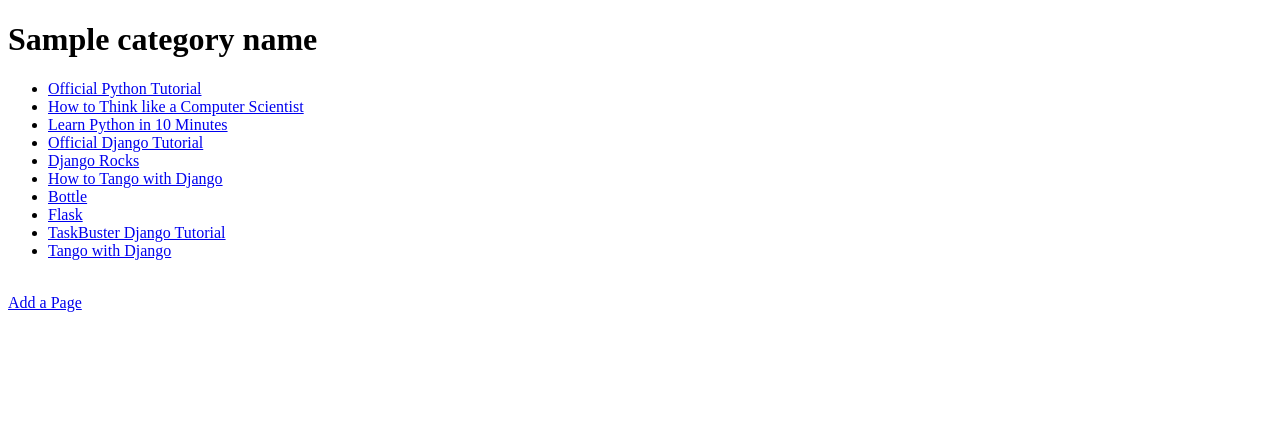
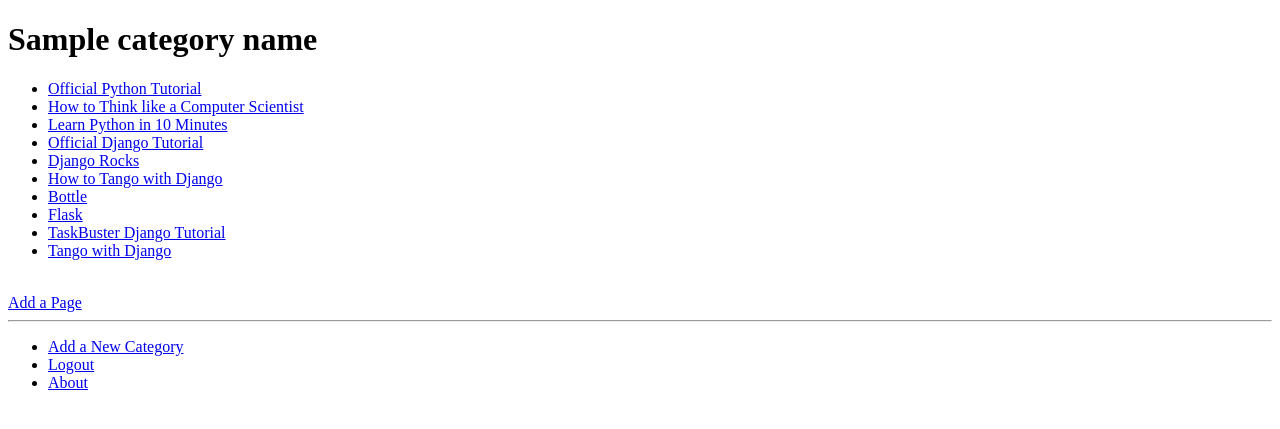
Before and after one commit to loc-trinh/Rango, a Django app: template templates/Rango/category.html in a window 1280 px wide. Shown: the top 429 px of the page. Run offline with Django 3.2, Linux system fonts and the light colour scheme; a user stored in the database is signed in; data comes from the database, SQL or seed files in the repository; both versions use the stored data as it was after the commit; the template is opened without the code that fills it: values that come from a table or form of the project are taken from there, most other values are stand-ins (such as "Sample title", 1, 10 or a date in 2020).

Commit message:
Working on refactoring templates.

```diff
--- /dev/null
+++ b/templates/Rango/base.html
@@ -0,0 +1,25 @@
+<!DOCTYPE html>
+<html lang="en">
+<head>
+    <meta charset="UTF-8">
+    <title>{% block title %} Rango {% endblock title %}</title>
+</head>
+<body>
+    <div>
+        {% block body_block %}{% endblock body_block%}
+    </div>
+    <hr>
+    <div>
+        <ul>
+        {% if user.is_authenticated %}
+            <li><a href="{% url 'add_category' %}">Add a New Category</a></li>
+            <li><a href="{% url 'about' %}">Logout</a></li>
+        {% else %}
+            <li><a href="{% url 'register' %}">Register Here</a></li>
+            <li><a href="{% url 'login' %}">Login</a></li>
+        {% endif %}
+            <li><a href="{% url 'about' %}]/">About</a></li>
+        </ul>
+    </div>
+</body>
+</html>
--- a/templates/Rango/category.html
+++ b/templates/Rango/category.html
@@ -1,12 +1,10 @@
-<!DOCTYPE html>
-<html lang="en">
-<head>
-    <meta charset="UTF-8">
-    <title>Rango</title>
-</head>
-<body>
+{% extends 'base.html' %}
+
+{% block title %}{{ category_name }}{% endblock %}
+
+{% block body_block %}
     {% if category %}
-    <h1>{{ category_name }}</h1>
+        <h1>{{ category_name }}</h1>
         {% if pages %}
         <ul>
             {% for page in pages %}
@@ -16,15 +14,12 @@
         {% else %}
             <strong>No pages currently in category.</strong>
         {% endif %}
-        {% if category_name_slug %}
-            <br />
-            {% if user.is_authenticated %}
-                <a href="/rango/category/{{ category_name_slug }}/add_page/">Add a Page</a>
-            {% endif %}
+        <br />
+        {% if user.is_authenticated %}
+            <a href="{% url 'category' category.slug %}">Add a Page</a>
         {% endif %}
     {% else %}
         This category does not exist! <br />
-        <a href="/rango/add_category">Add category.</a>
+        <a href="{% url 'add_category' %}">Add category.</a>
     {% endif %}
-</body>
-</html>
+{% endblock %}
--- a/webProject/settings.py
+++ b/webProject/settings.py
@@ -85,8 +85,10 @@
 )
 
 TEMPLATE_PATH = os.path.join(BASE_DIR, 'templates')
+APP_TEMPLATE_PATH = os.path.join(TEMPLATE_PATH, 'Rango')
 TEMPLATE_DIRS = (
     TEMPLATE_PATH,
+    APP_TEMPLATE_PATH,
 )
 
 MEDIA_URL = '/media/'
```
Also changed, not shown: db.sqlite3.
